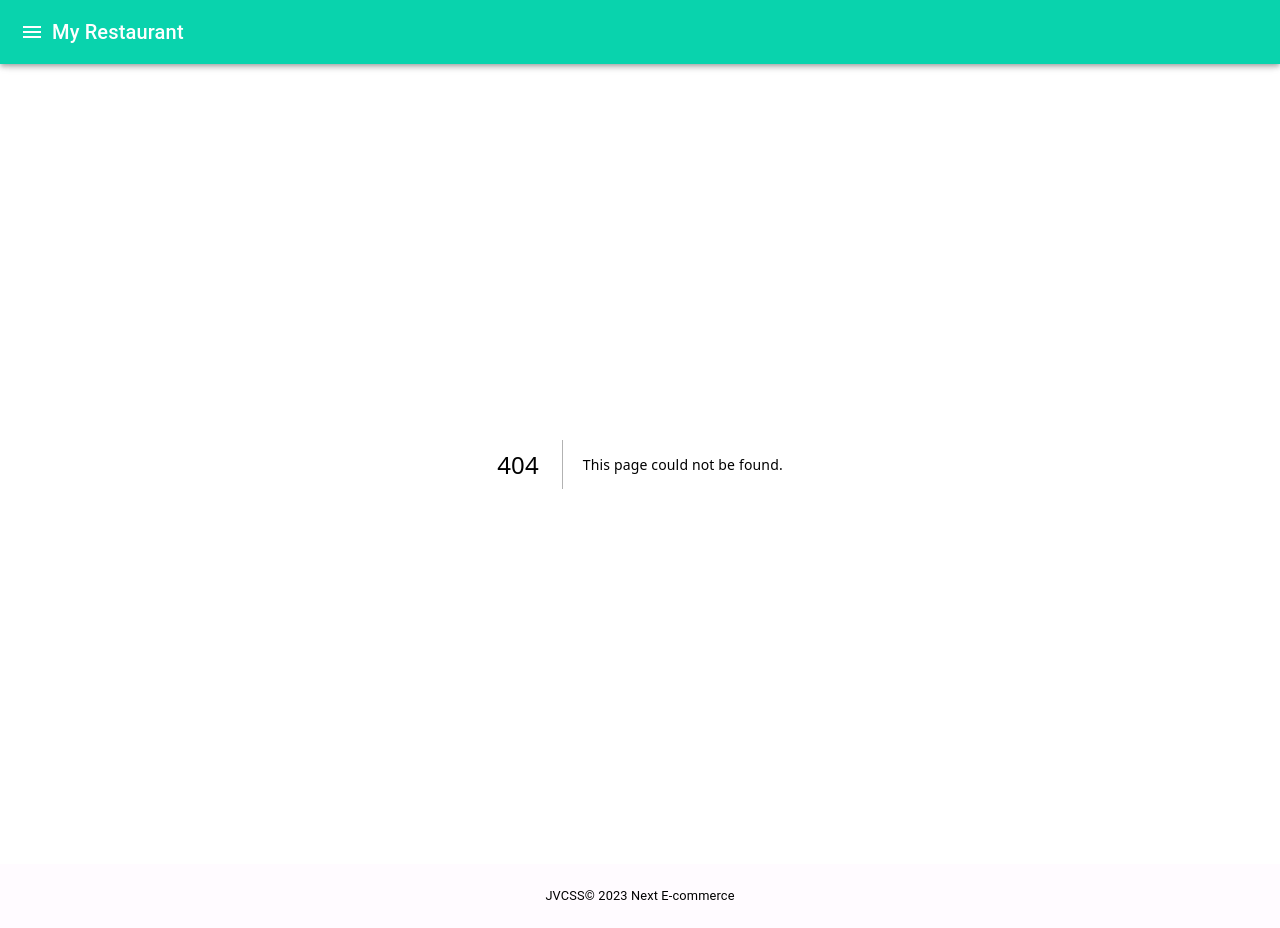
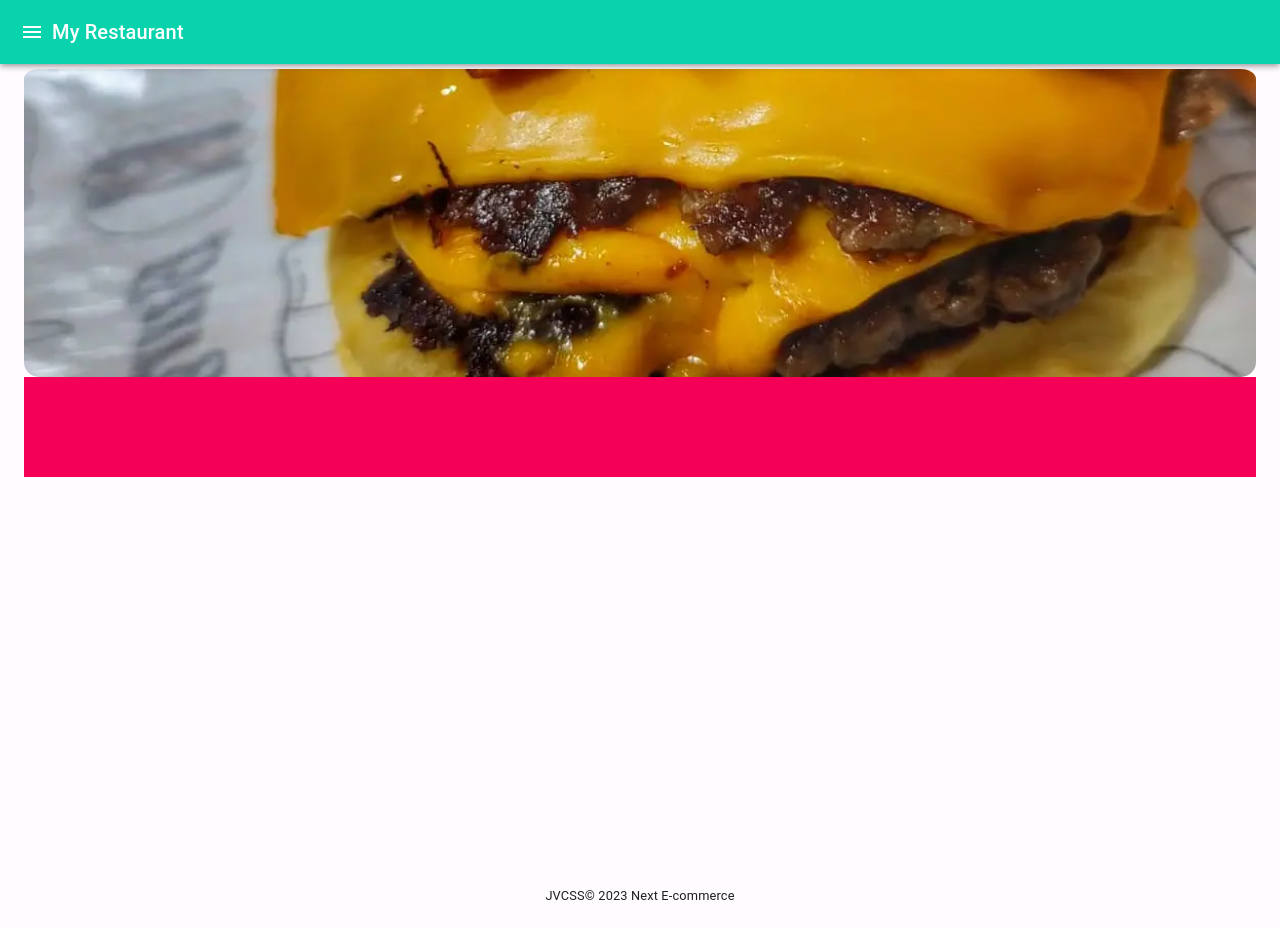
Before and after one commit to jvcss/whatsmenu, a Next.js app: page /extra in a window 1280 px wide. Before the commit this address had no page. Built offline with nearby package versions, Linux system fonts and the light colour scheme.

Commit message:
add alternative complex structure MainLayout

```diff
--- /dev/null
+++ b/components/MainLayout/RestaurantContainer/HeaderMerchantBanner/index.tsx
@@ -0,0 +1,28 @@
+import { styled } from "@mui/material/styles";
+import Image from "next/image";
+import bannerImage from "../../../../public/banner.jpg";
+
+const BannerImage = styled(Image)({
+  width: "100%",
+  height: "auto",
+  display: "block",
+  margin: "0 auto",
+  borderRadius: "15px",
+  maxWidth: 1366,
+  paddingTop: "5px",
+});
+
+const BannerContainer = styled("div")(({ theme }) => ({
+  position: "relative",
+
+}));
+
+const HeaderMerchantBanner = () => {
+  return (
+    <BannerContainer>
+      <BannerImage src={bannerImage} alt="Banner" />
+    </BannerContainer>
+  );
+};
+
+export default HeaderMerchantBanner;
--- /dev/null
+++ b/components/MainLayout/RestaurantContainer/HeaderMerchantInfo/index.tsx
@@ -0,0 +1,11 @@
+import { Box } from "@mui/material";
+
+const HeaderMerchantInfo = () => {
+  return (
+    <Box sx={{ bgcolor: "secondary.main", height: 100 }}>
+      {/* merchant info content */}
+    </Box>
+  );
+};
+
+export default HeaderMerchantInfo;
--- /dev/null
+++ b/components/MainLayout/RestaurantContainer/RestaurantMenu/index.tsx
@@ -0,0 +1,11 @@
+import { Box } from "@mui/material";
+
+const RestaurantMenu = () => {
+  return (
+    <Box sx={{ py: 4 }}>
+      {/* restaurant menu content */}
+    </Box>
+  );
+};
+
+export default RestaurantMenu;
--- /dev/null
+++ b/components/MainLayout/RestaurantContainer/index.tsx
@@ -0,0 +1,16 @@
+import { Container } from "@mui/material";
+import HeaderMerchantBanner from "./HeaderMerchantBanner";
+import HeaderMerchantInfo from "./HeaderMerchantInfo";
+import RestaurantMenu from "./RestaurantMenu";
+
+const RestaurantContainer = () => {
+  return (
+    <Container maxWidth="xl">
+      <HeaderMerchantBanner />
+      <HeaderMerchantInfo />
+      <RestaurantMenu />
+    </Container>
+  );
+};
+
+export default RestaurantContainer;
--- /dev/null
+++ b/components/MainLayout/index.tsx
@@ -0,0 +1,13 @@
+import { Box } from "@mui/material";
+import RestaurantContainer from "./RestaurantContainer";
+///import DesktopContainerFooter from "./DesktopContainerFooter";
+
+const MainLayout = () => {
+  return (
+    <Box sx={{ display: "flex", flexDirection: "column", minHeight: "100vh" }}>
+      <RestaurantContainer />
+    </Box>
+  );
+};
+
+export default MainLayout;
--- /dev/null
+++ b/pages/extra.tsx
@@ -0,0 +1,28 @@
+
+import { GetStaticProps } from "next";
+import { Product } from "../types/Product";
+
+import MainLayout from "../components/MainLayout";
+
+type Props = {
+  cardapio: Product[];
+};
+
+export const getStaticProps: GetStaticProps<Props> = async () => {
+  const res = await fetch("http://localhost:3000/api/cardapio");
+  const cardapio = await res.json();
+
+  return {
+    props: {
+      cardapio,
+    },
+  };
+};
+
+export default function Extra({ cardapio }: Props) {
+  return (
+    <>
+      <MainLayout/>
+    </>
+  );
+}
--- a/tsconfig.json
+++ b/tsconfig.json
@@ -15,6 +15,6 @@
     "jsx": "preserve",
     "incremental": true
   },
-  "include": ["next-env.d.ts", "**/*.ts", "**/*.tsx"],
+  "include": ["next-env.d.ts", "**/*.ts", "**/*.tsx", "components/MainLayout/RestaurantContainer/HeaderMerchantBanner"],
   "exclude": ["node_modules"]
 }
```
Also changed, not shown: components/MainLayout/DesktopContainerFooter/index.tsx (added), public/banner.jpg (added).
